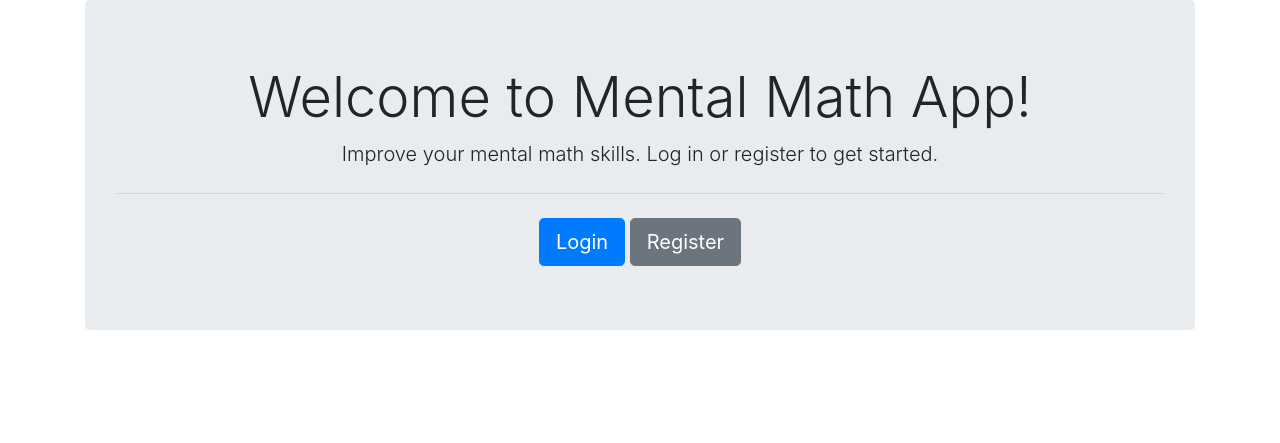
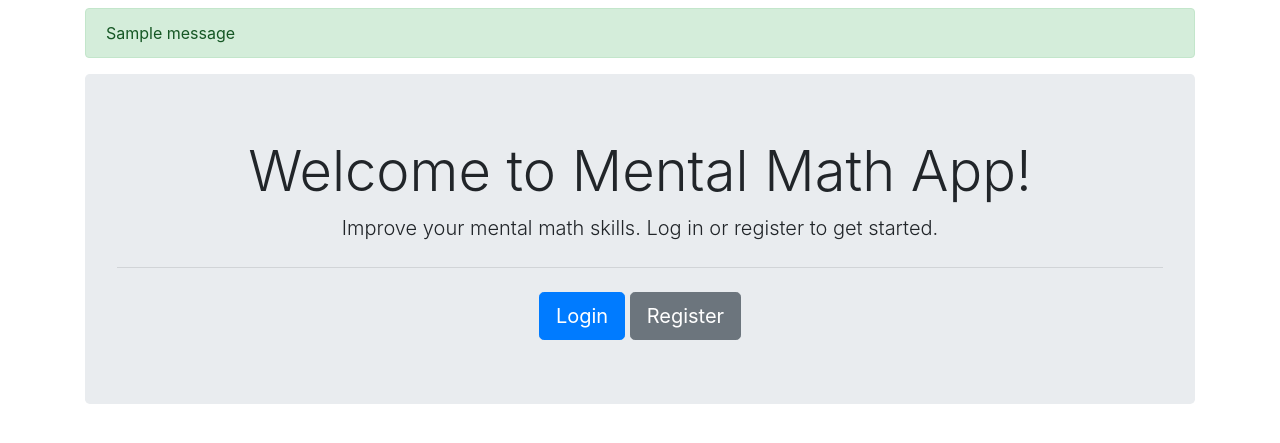
Before and after one commit to michaeljoseph1357/mental_math_app, a Flask app: page / in a window 1280 px wide. Shown: the part 56-499 px from the top of the page. Run offline with Flask 3, Linux system fonts and the light colour scheme; tables that the repository leaves empty hold one stand-in row (values such as "Sample post"); one stand-in notice (Sample message) is shown; some libraries are stand-ins or nearby versions.

Commit message:
Add flash messages to base.html

```diff
--- a/app/routes.py
+++ b/app/routes.py
@@ -21,7 +21,7 @@ def register():
     if request.method == 'POST':
         username = request.form.get('username')
         password = request.form.get('password')
-        hashed_password = generate_password_hash(password, method='pbkdf2:sha256')
+        hashed_password = generate_password_hash(password, method='scrypt', salt_length=16)
 
         new_user = User(username=username, password=hashed_password)
         db.session.add(new_user)
--- a/app/templates/base.html
+++ b/app/templates/base.html
@@ -10,6 +10,20 @@
     <nav class="navbar navbar-expand-lg navbar-light bg-light">
       <a class="navbar-brand" href="#">My App</a>
     </nav>
+
+    {% with messages = get_flashed_messages(with_categories=true) %}
+      {% if messages %}
+          <div class="container">
+              {% for category, message in messages %}
+                  <div class="alert alert-{{ category }} mt-2">
+                      {{ message }}
+                  </div>
+              {% endfor %}
+          </div>
+      {% endif %}
+    {% endwith %}
+
+
     <div class="container">
       {% block content %}{% endblock %}
     </div>
```
